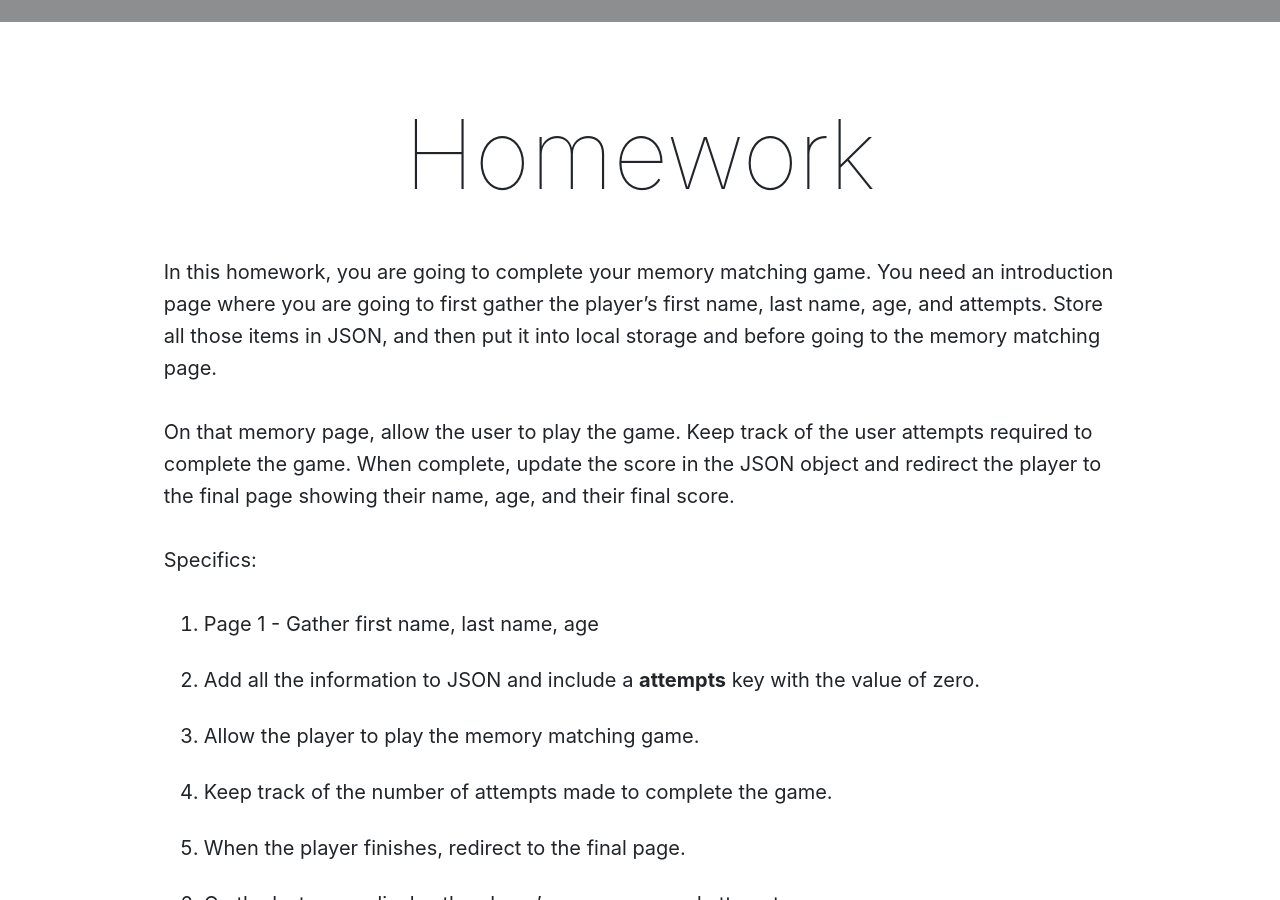
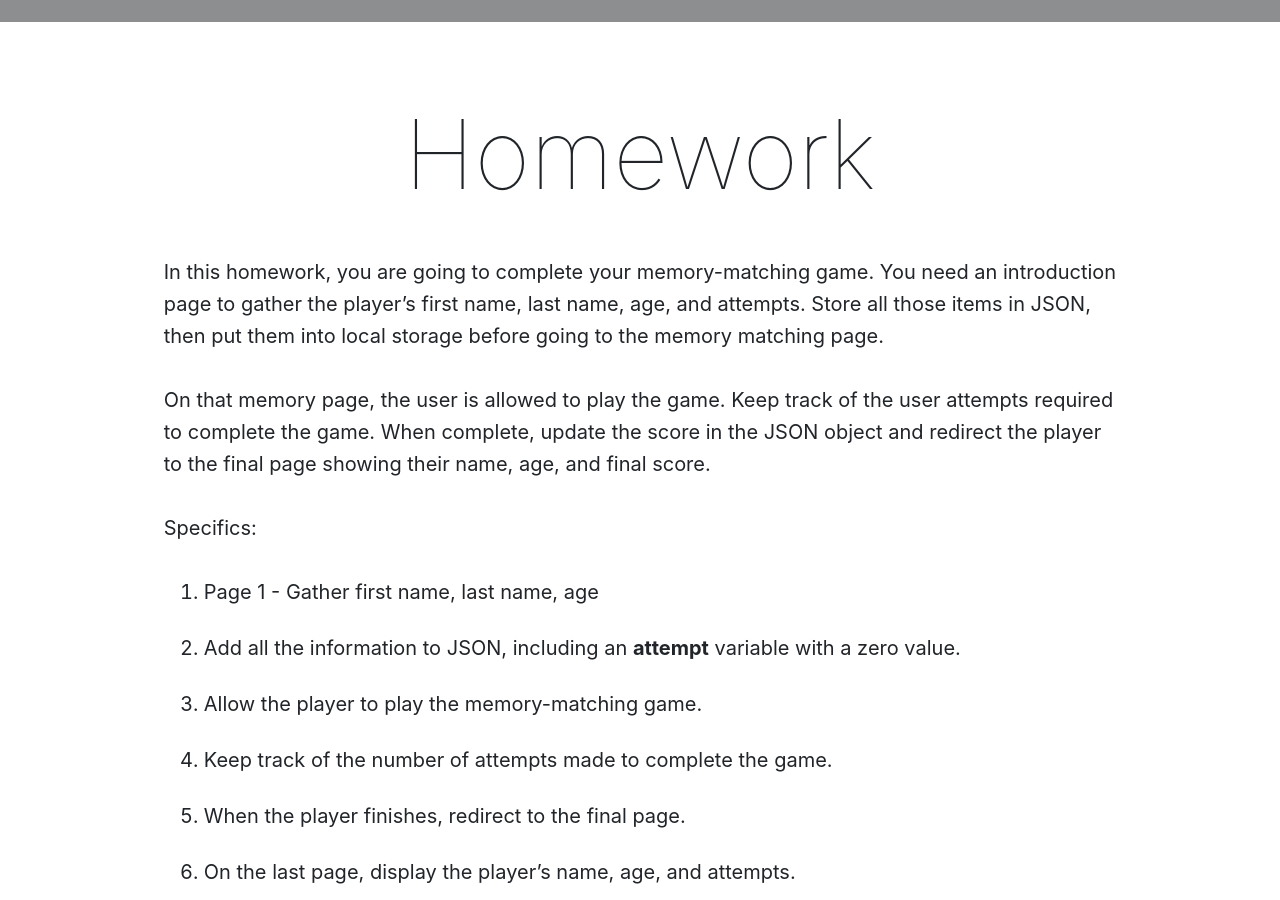
Before and after one commit to Montana-Media-Arts/441-web-tech-Spring2025-course, a Jekyll site: the page built from modules/week-6/_posts/2004-01-01-homework.md, in a window 1280 px wide and 900 px high, scrolled down 325 px. Built offline with Jekyll 4.4.1, drawn with Linux system fonts in a browser that asks for light colours; nearby versions of some CDN libraries; a script that is not in the unit is left out; comment, search, counter and statistics services are not loaded.

Commit message:
Update 2004-01-01-homework.md

```diff
--- a/modules/week-6/_posts/2004-01-01-homework.md
+++ b/modules/week-6/_posts/2004-01-01-homework.md
@@ -6,18 +6,18 @@ jotted: true
 
 # Homework
 
-In this homework, you are going to complete your memory matching game. You need an introduction page where you are going to first gather the player's first name, last name, age, and attempts.  Store all those items in JSON, and then put it into local storage and before going to the memory matching page.
+In this homework, you are going to complete your memory-matching game. You need an introduction page to gather the player’s first name, last name, age, and attempts. Store all those items in JSON, then put them into local storage before going to the memory matching page.
 
-On that memory page, allow the user to play the game.  Keep track of the user attempts required to complete the game.  When complete, update the score in the JSON object and redirect the player to the final page showing their name, age, and their final score.
+On that memory page, the user is allowed to play the game. Keep track of the user attempts required to complete the game. When complete, update the score in the JSON object and redirect the player to the final page showing their name, age, and final score.
 
 Specifics:
 
 1. Page 1 - Gather first name, last name, age
-2. Add all the information to JSON and include a **attempts** key with the value of zero.
-3. Allow the player to play the memory matching game.
+2. Add all the information to JSON, including an **attempt** variable with a zero value.
+3. Allow the player to play the memory-matching game.
 4. Keep track of the number of attempts made to complete the game.
 5. When the player finishes, redirect to the final page.
-6. On the last page, display the player's name, age, and attempts.
+6. On the last page, display the player’s name, age, and attempts.
 
 
 ## Homework 6 Example
```
